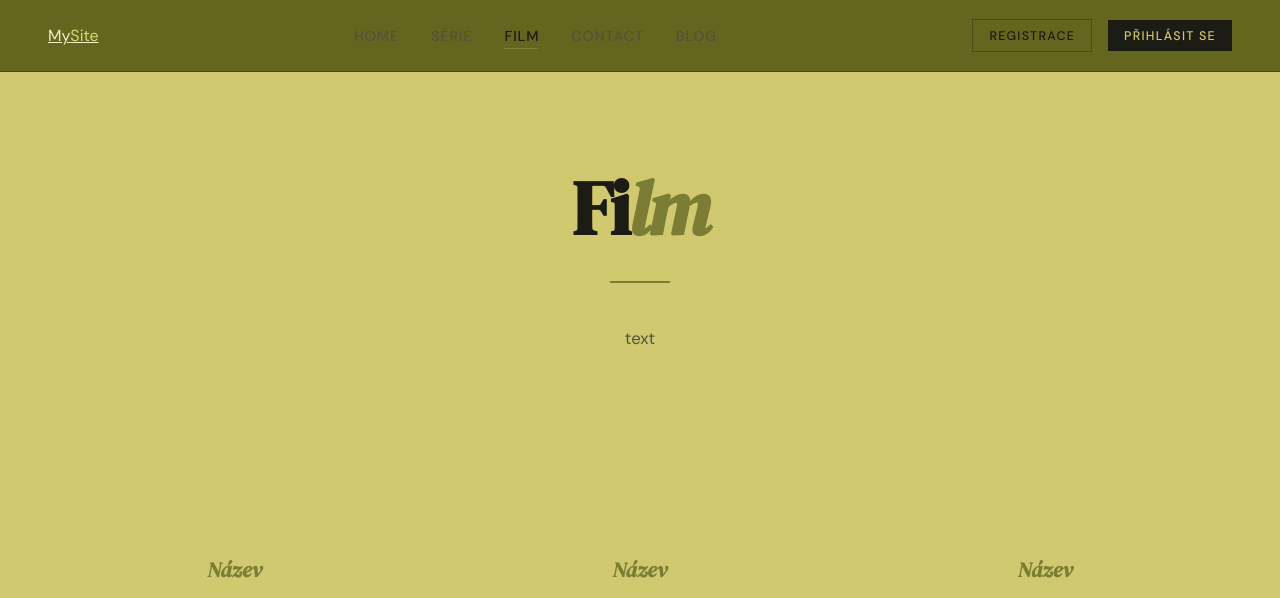
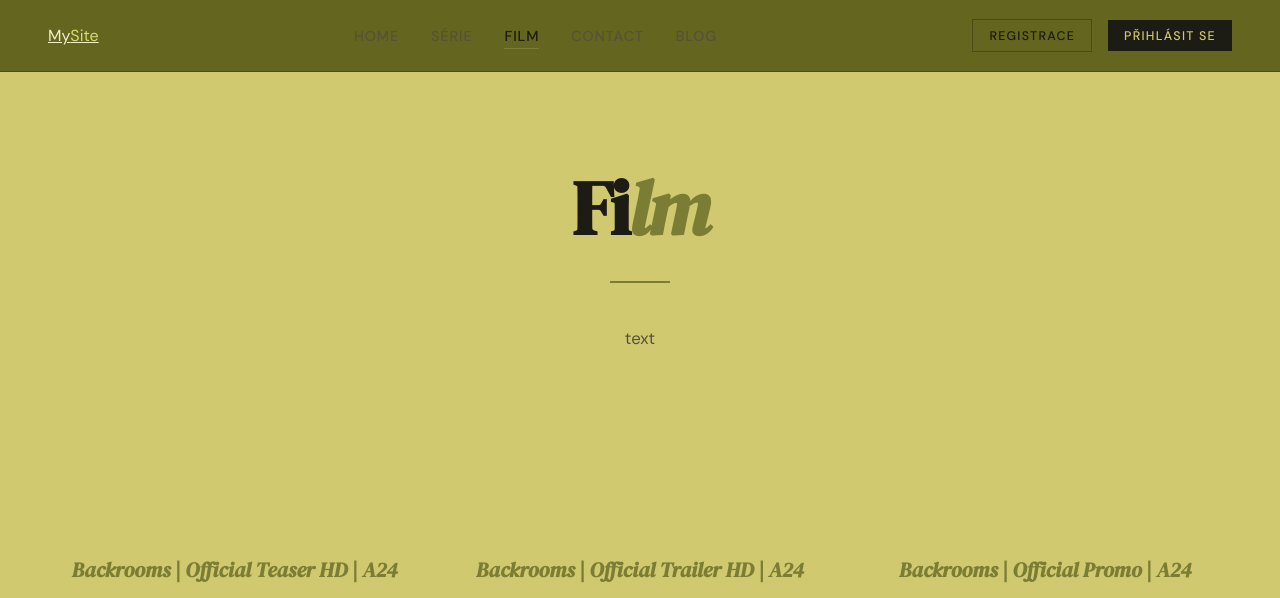
Before and after one commit to JachymMasek/blog, a Django app: page /film/ in a window 1280 px wide. Shown: the top 598 px of the page. Run offline with Django 5.2, Linux system fonts and the light colour scheme.

Commit message:
igbrobro

```diff
--- a/nazev_projektu/nazev_aplikace/templates/film.html
+++ b/nazev_projektu/nazev_aplikace/templates/film.html
@@ -136,21 +136,21 @@
 <section class="trailers-container">
   <div class="trailers-grid">
     <div class="trailer-card">
-      <h3 class="trailer-title">Název</h3>
+      <h3 class="trailer-title">Backrooms | Official Teaser HD | A24</h3>
       <a class="trailer-thumb" href="https://www.youtube.com/watch?v=tKGhxMi50y8" target="_blank">
         <img src="https://img.youtube.com/vi/tKGhxMi50y8/hqdefault.jpg" alt="Trailer 1">
       </a>
     </div>
 
     <div class="trailer-card">
-      <h3 class="trailer-title">Název</h3>
+      <h3 class="trailer-title">Backrooms | Official Trailer HD | A24</h3>
       <a class="trailer-thumb" href="https://www.youtube.com/watch?v=0HjdiohVOik" target="_blank">
         <img src="https://img.youtube.com/vi/0HjdiohVOik/hqdefault.jpg" alt="Trailer 2">
       </a>
     </div>
 
     <div class="trailer-card">
-      <h3 class="trailer-title">Název</h3>
+      <h3 class="trailer-title">Backrooms | Official Promo | A24</h3>
       <a class="trailer-thumb" href="https://www.youtube.com/watch?v=2z6a6NUFlsU" target="_blank">
         <img src="https://img.youtube.com/vi/2z6a6NUFlsU/hqdefault.jpg" alt="Trailer 3">
       </a>
```
